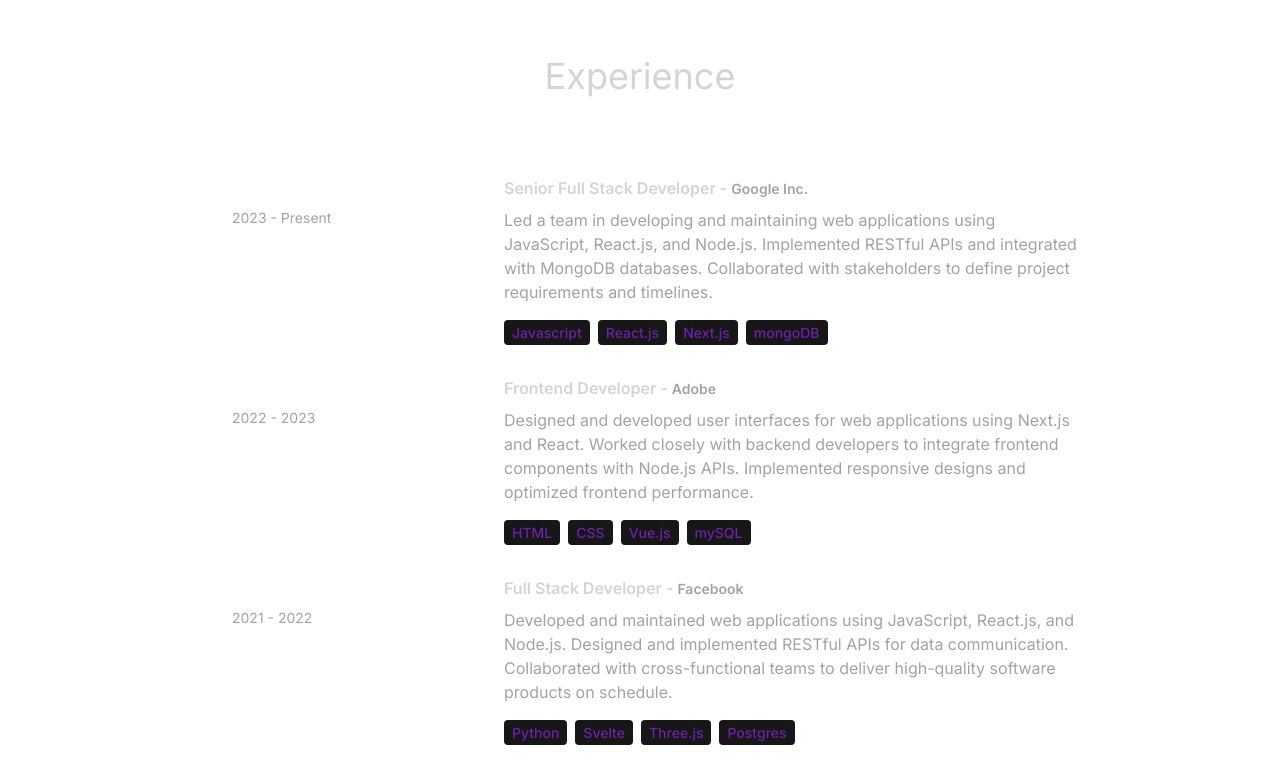
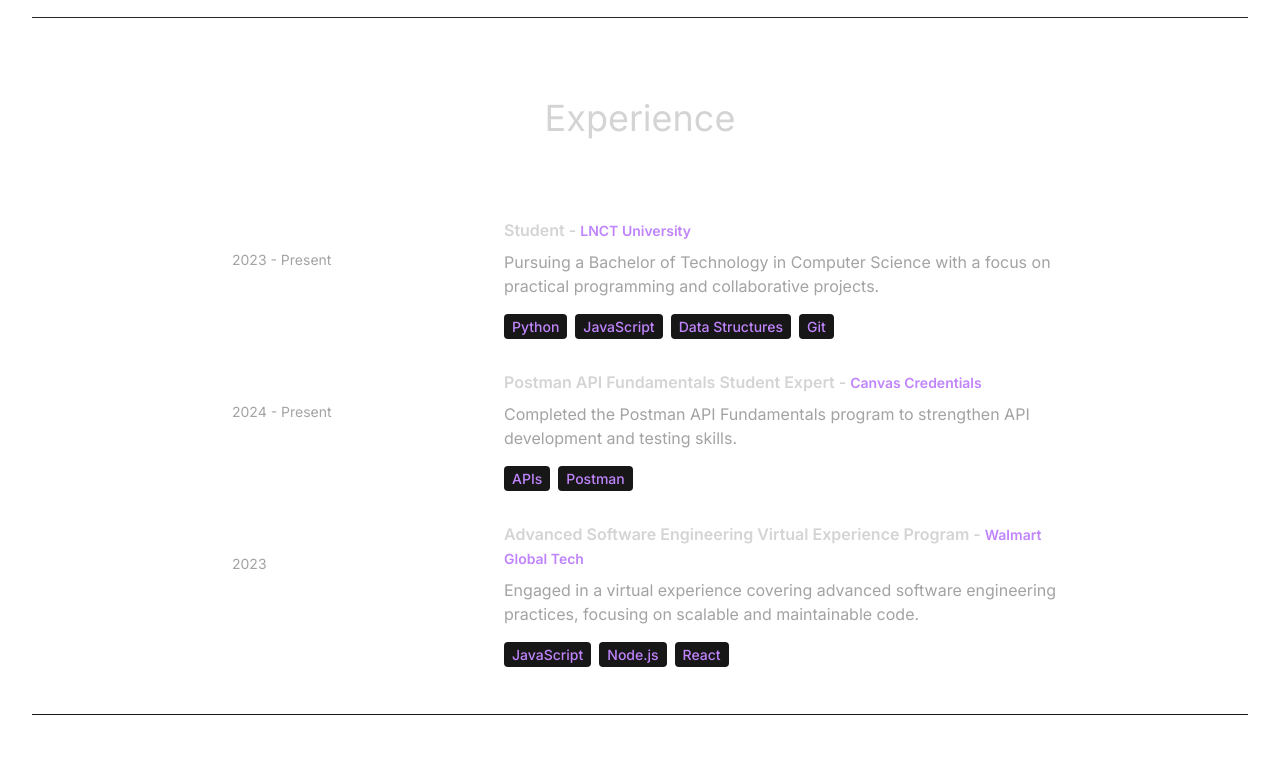
Before and after one commit to Ujjwalprajapati16/Ujjwal-Portfolio, a React (Vite) app: page / in a window 1280 px wide. Shown: the part 2000-2780 px from the top of the page. After the commit the page ends 2715 px from the top, so only its background shows below. Built offline with nearby package versions, Linux system fonts and the light colour scheme.

Commit message:
Experience section fixed and index updated

```diff
--- a/src/App.jsx
+++ b/src/App.jsx
@@ -7,7 +7,7 @@
 
 const App = () => {
   return (
-    <div className="overflow-x-hidden text-neutral-300 antialiased selection:bg-cyan-300 selection:text:text-cyan-900">
+    <div className="overflow-x-hidden text-neutral-300 antialiased selection:bg-cyan-300 selection:text-cyan-900">
       <div className="fixed top-0 -z-10 h-full w-full">
         <div className="absolute top-0 z-[-2] h-screen w-screen bg-neutral-950 bg-[radial-gradient(ellipse_80%_80%_at_50%_-20%,rgba(120,119,198,0.3),rgba(255,255,255,0))]"></div>
       </div>
--- a/src/components/Experience.jsx
+++ b/src/components/Experience.jsx
@@ -14,7 +14,7 @@
             <div className="w-full max-w-xl lg:w-3/4">
               <h6 className="mb-2 font-semibold">
                 {experience.role} -{" "}
-                <span className="text-sm text-neutral-400">
+                <span className="text-sm text-purple-400">
                   {experience.company}
                 </span>
               </h6>
@@ -22,7 +22,7 @@
               {experience.technologies.map((technology, index) => (
                 <span
                   key={index}
-                  className="mr-2 mt-4 rounded bg-neutral-900 px-2 py-1 text-sm font-medium text-purple-800">{technology}</span>
+                  className="mr-2 mt-4 rounded bg-neutral-900 px-2 py-1 text-sm font-medium text-purple-400">{technology}</span>
               ))}
             </div>
           </div>
--- a/src/constants/index.js
+++ b/src/constants/index.js
@@ -3,38 +3,39 @@
 import project3 from "../assets/projects/project-3.jpg";
 import project4 from "../assets/projects/project-4.jpg";
 
-export const HERO_CONTENT = `I am a passionate full stack developer with a knack for crafting robust and scalable web applications. With 5 years of hands-on experience, I have honed my skills in front-end technologies like React and Next.js, as well as back-end technologies like Node.js, MySQL, PostgreSQL, and MongoDB. My goal is to leverage my expertise to create innovative solutions that drive business growth and deliver exceptional user experiences.`;
+export const HERO_CONTENT = `Hello, I'm Ujjwal Prajapati, a passionate tech enthusiast and dedicated programmer currently pursuing a Bachelor of Technology (BTech) in Computer Science at LNCT University in Bhopal. With skills in technologies like Python, JavaScript, and Node.js, I'm committed to building impactful web applications and exploring new technological possibilities.`;
 
-export const ABOUT_TEXT = `I am a dedicated and versatile full stack developer with a passion for creating efficient and user-friendly web applications. With 5 years of professional experience, I have worked with a variety of technologies, including React, Next.js, Node.js, MySQL, PostgreSQL, and MongoDB. My journey in web development began with a deep curiosity for how things work, and it has evolved into a career where I continuously strive to learn and adapt to new challenges. I thrive in collaborative environments and enjoy solving complex problems to deliver high-quality solutions. Outside of coding, I enjoy staying active, exploring new technologies, and contributing to open-source projects.`;
+export const ABOUT_TEXT = `Hello! I'm Ujjwal Prajapati, a tech enthusiast and driven software developer with a passion for building solutions that bring real value to users. I’m currently pursuing my Bachelor of Technology (BTech) in Computer Science at LNCT University in Bhopal. From a young age, I've been fascinated by how technology shapes our world, and this curiosity evolved into a deep commitment to mastering my craft.
+
+I’m known for my dedication to continuous learning, always striving to sharpen my skills in core programming languages like Python and JavaScript. My journey has been enriched by hands-on experience with APIs, data structures, and various frameworks that allow me to develop scalable, efficient, and user-centered applications.
+
+Beyond academics, I am also actively involved in team projects and competitions, where I’ve had the opportunity to showcase my leadership and collaborative abilities. Recently, I had the honor of contributing to a project that won second place at a prestigious startup idea pitching event. This experience taught me a lot about teamwork, communication, and innovation—all qualities I carry into my everyday work.
+
+When it comes to skills, I am proficient in full-stack development, specializing in back-end technologies like Node.js and databases such as MongoDB and MySQL. I also have certifications in API development and advanced software engineering, which give me a strong foundation in creating seamless, reliable, and scalable web applications. I’m especially excited about the possibilities within Back-End Web Development and am constantly exploring how I can use my skills to make a lasting impact in tech and education.
+
+Outside of my coding life, I enjoy staying active, exploring new technologies, and diving into open-source projects. These hobbies not only keep me engaged but also help me stay connected to a wider tech community where I can learn and contribute meaningfully.`;
 
 export const EXPERIENCES = [
   {
     year: "2023 - Present",
-    role: "Senior Full Stack Developer",
-    company: "Google Inc.",
-    description: `Led a team in developing and maintaining web applications using JavaScript, React.js, and Node.js. Implemented RESTful APIs and integrated with MongoDB databases. Collaborated with stakeholders to define project requirements and timelines.`,
-    technologies: ["Javascript", "React.js", "Next.js", "mongoDB"],
+    role: "Student",
+    company: "LNCT University",
+    description: `Pursuing a Bachelor of Technology in Computer Science with a focus on practical programming and collaborative projects.`,
+    technologies: ["Python", "JavaScript", "Data Structures", "Git"],
   },
   {
-    year: "2022 - 2023",
-    role: "Frontend Developer",
-    company: "Adobe",
-    description: `Designed and developed user interfaces for web applications using Next.js and React. Worked closely with backend developers to integrate frontend components with Node.js APIs. Implemented responsive designs and optimized frontend performance.`,
-    technologies: ["HTML", "CSS", "Vue.js", "mySQL"],
+    year: "2024 - Present",
+    role: "Postman API Fundamentals Student Expert",
+    company: "Canvas Credentials",
+    description: `Completed the Postman API Fundamentals program to strengthen API development and testing skills.`,
+    technologies: ["APIs", "Postman"],
   },
   {
-    year: "2021 - 2022",
-    role: "Full Stack Developer",
-    company: "Facebook",
-    description: `Developed and maintained web applications using JavaScript, React.js, and Node.js. Designed and implemented RESTful APIs for data communication. Collaborated with cross-functional teams to deliver high-quality software products on schedule.`,
-    technologies: ["Python", "Svelte", "Three.js", "Postgres"],
-  },
-  {
-    year: "2020 - 2021",
-    role: "Software Engineer",
-    company: "Paypal",
-    description: `Contributed to the development of web applications using JavaScript, React.js, and Node.js. Managed databases and implemented data storage solutions using MongoDB. Worked closely with product managers to prioritize features and enhancements.`,
-    technologies: ["Ruby", "Rails", "PHP", "Sqlite"],
+    year: "2023",
+    role: "Advanced Software Engineering Virtual Experience Program",
+    company: "Walmart Global Tech",
+    description: `Engaged in a virtual experience covering advanced software engineering practices, focusing on scalable and maintainable code.`,
+    technologies: ["JavaScript", "Node.js", "React"],
   },
 ];
 
@@ -43,34 +44,34 @@
     title: "E-Commerce Website",
     image: project1,
     description:
-      "A fully functional e-commerce website with features like product listing, shopping cart, and user authentication.",
-    technologies: ["HTML", "CSS", "React", "Node.js", "MongoDB"],
+      "A functional e-commerce site with product listings, a shopping cart, and user authentication.",
+    technologies: ["React", "Node.js", "MongoDB"],
   },
   {
     title: "Task Management App",
     image: project2,
     description:
-      "An application for managing tasks and projects, with features such as task creation, assignment, and progress tracking.",
-    technologies: ["HTML", "CSS", "Angular", "Firebase"],
+      "An app for managing tasks, featuring task creation, assignment, and tracking.",
+    technologies: ["Angular", "Firebase"],
   },
   {
     title: "Portfolio Website",
     image: project3,
     description:
-      "A personal portfolio website showcasing projects, skills, and contact information.",
-    technologies: ["HTML", "CSS", "React", "Bootstrap"],
+      "A personal portfolio showcasing my projects, skills, and contact information.",
+    technologies: ["React", "Bootstrap"],
   },
   {
-    title: "Blogging Platform",
+    title: "AI Text Summarizer",
     image: project4,
     description:
-      "A platform for creating and publishing blog posts, with features like rich text editing, commenting, and user profiles.",
-    technologies: ["HTML", "CSS", "Vue.js", "Express", "mySQL"],
+      "A full-stack AI text summarizer app using Node.js, Express, and the Hugging Face API.",
+    technologies: ["Node.js", "Express", "Replit"],
   },
 ];
 
 export const CONTACT = {
-  address: "767 Fifth Avenue, New York, NY 10153 ",
-  phoneNo: "+12 4555 666 00 ",
-  email: "me@example.com",
+  address: "Bhopal, Madhya Pradesh, India",
+  phoneNo: "+91 98765 43210",
+  email: "ujjwal@example.com",
 };
```
